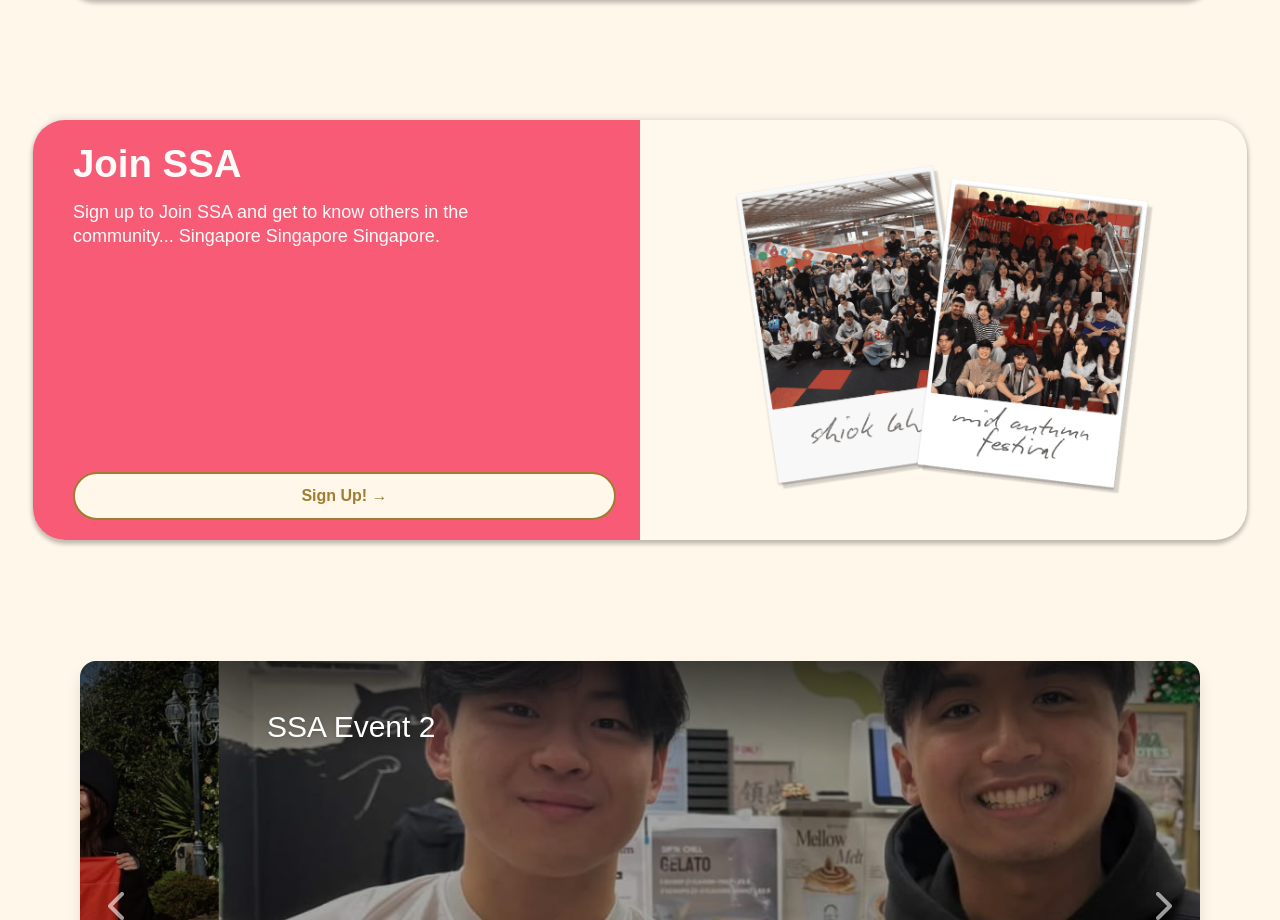
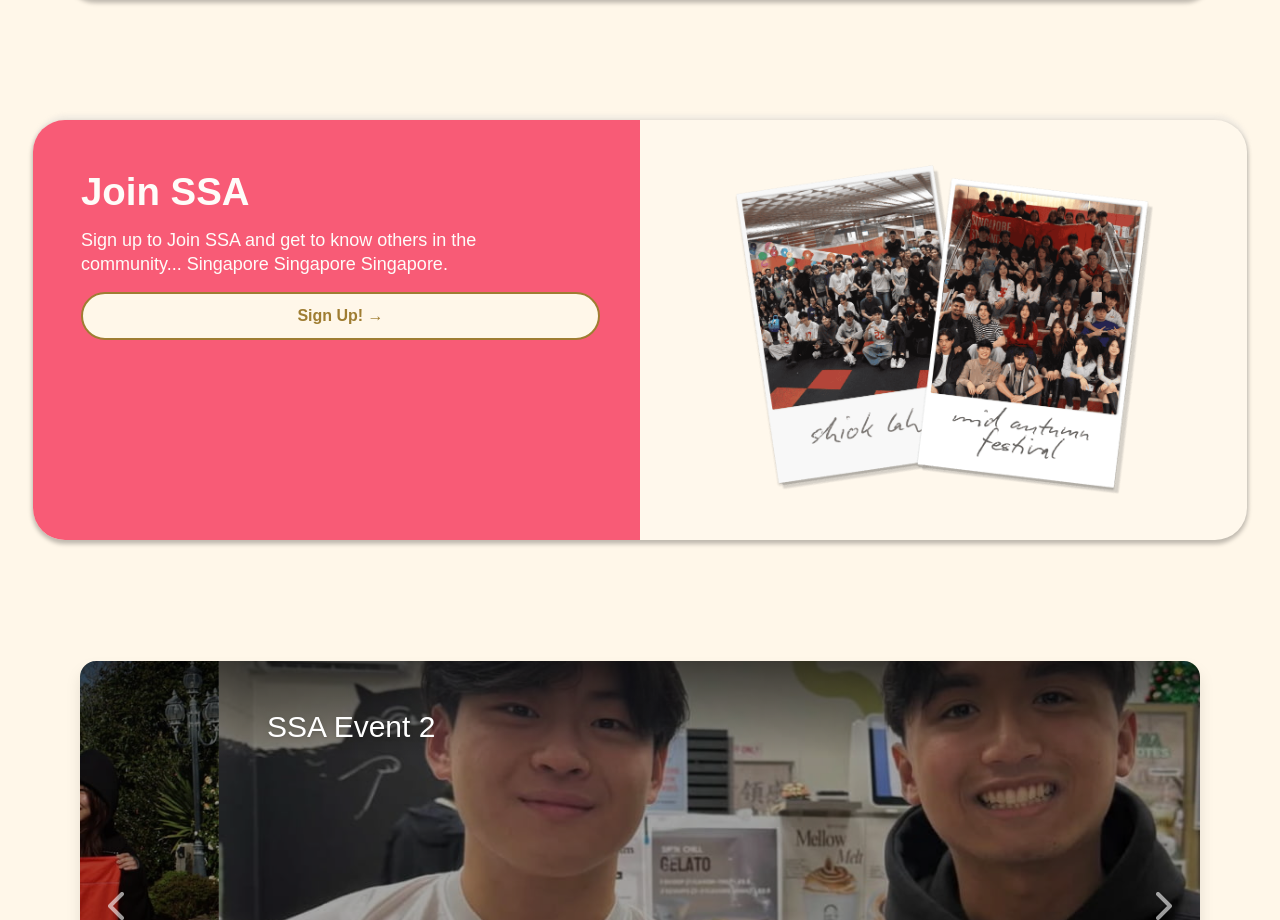
Before and after one commit to UoaWDCC/ssa, a Next.js app in the folder web/: page / in a window 1280 px wide. Shown: the part 1612-2532 px from the top of the page. Built offline with nearby package versions, Linux system fonts and the light colour scheme; a web font is replaced by a local one.

Commit message:
Update web/src/components/JoinCard.tsx
Co-authored-by: Oorja Gandhi <72714597+oorjagandhi@users.noreply.github.com>

```diff
--- a/web/src/components/JoinCard.tsx
+++ b/web/src/components/JoinCard.tsx
@@ -5,7 +5,7 @@ export default function JoinCard() {
   return (
     <div className="px-4 sm:px-6 md:px-8">
       <section className="mx-auto w-full max-w-[1214px] overflow-hidden rounded-[32px] bg-ssa-card shadow-[0px_3px_4px_1px_#00000040,1px_-5px_4.3px_0px_#D5D5D54D] lg:grid lg:min-h-[420px] lg:grid-cols-2">
-        <div className="flex min-h-60 flex-col justify-between gap-4 bg-ssa-red p-5 sm:p-6 md:p-7 lg:min-h-0 lg:p-5 lg:pl-10 lg:pr-6">
+        <div className="flex min-h-60 flex-col gap-4 bg-ssa-red p-6 sm:p-8 lg:min-h-0 lg:p-12 lg:pr-10">
           <div className="space-y-3">
             <h2 className="font-averia text-3xl font-bold leading-tight text-ssa-white sm:text-4xl lg:text-[2.4rem]">
               Join SSA
```
